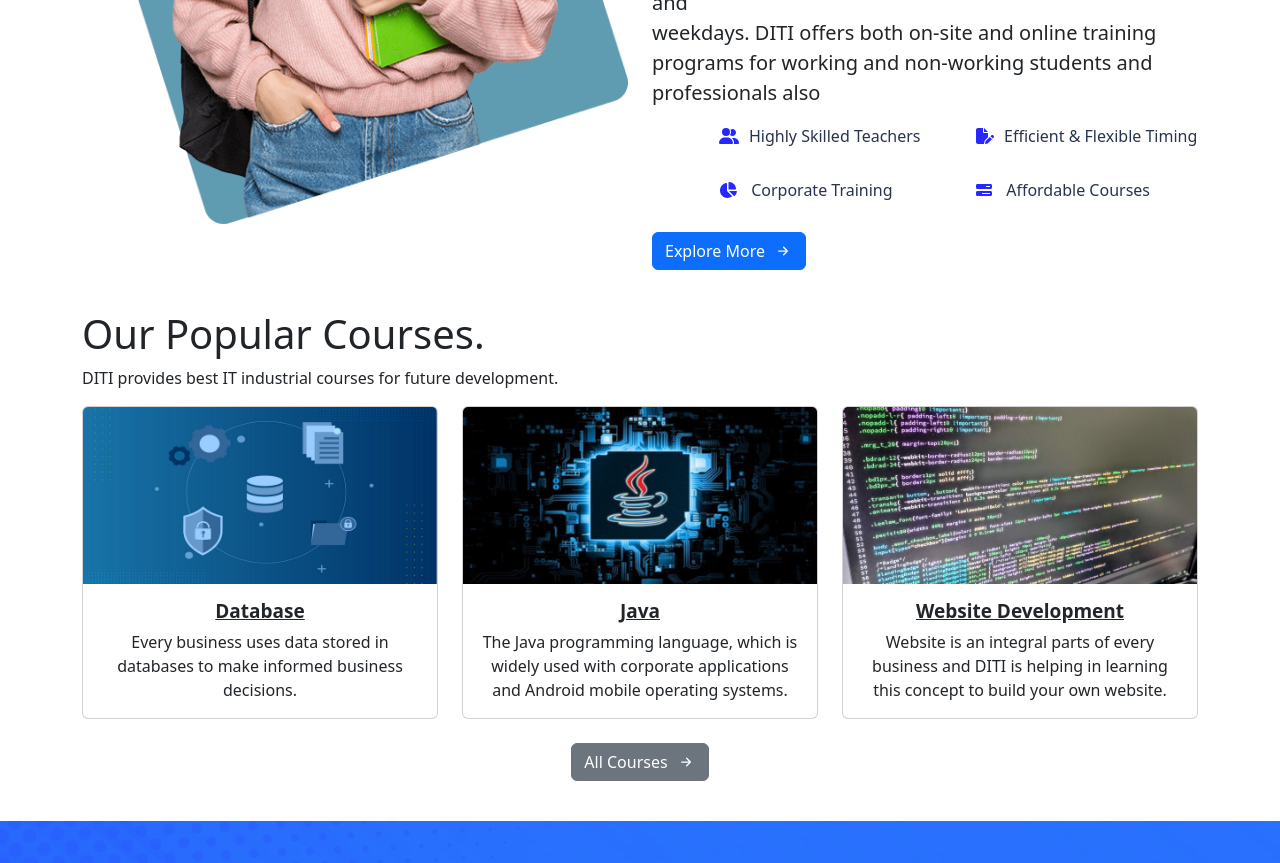
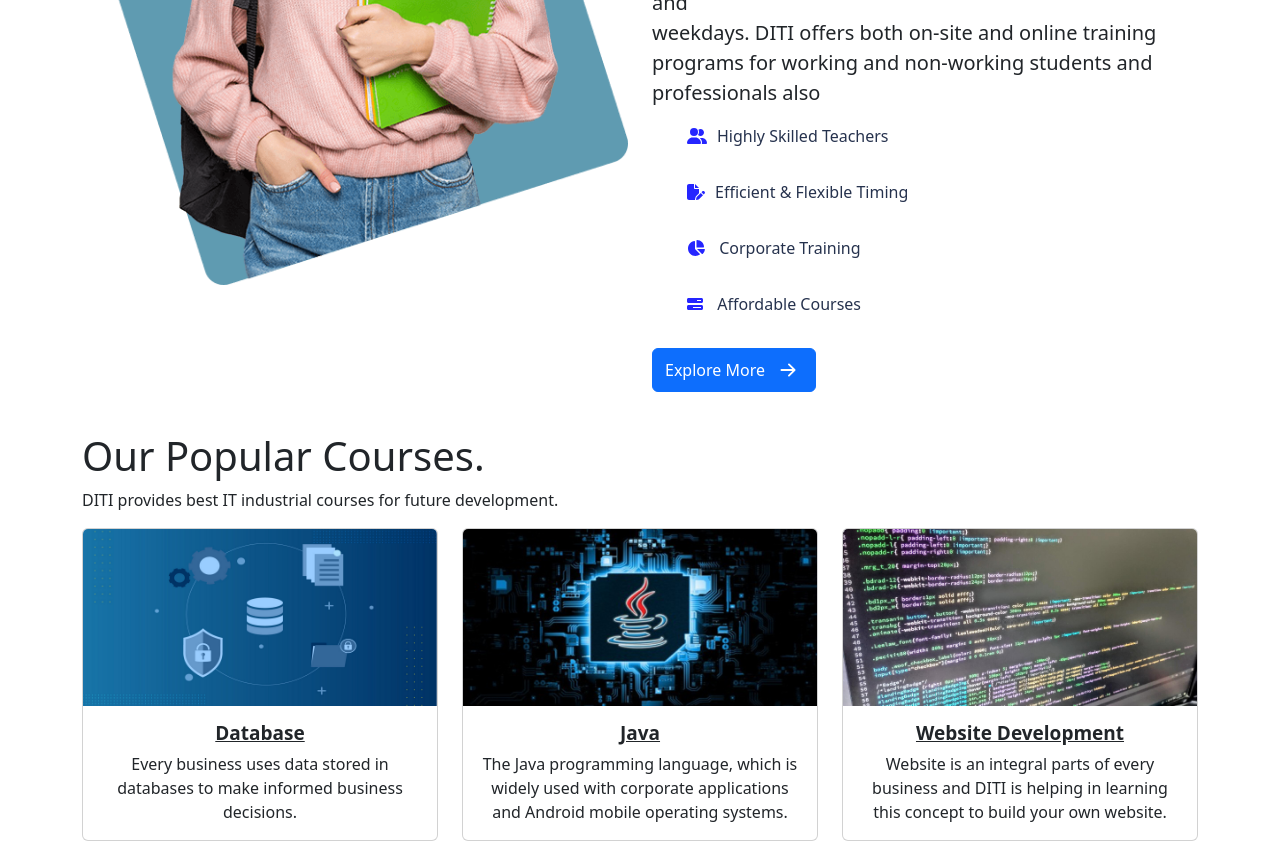
Before and after one commit to tahreeminamdar22/Diti-Instittute, a React (Vite) app in the folder Frontend/my-react-app/: page / in a window 1280 px wide. Shown: the part 1860-2723 px from the top of the page. Built offline with nearby package versions, Linux system fonts and the light colour scheme.

Commit message:
features components styled

```diff
--- a/Frontend/my-react-app/src/App.css
+++ b/Frontend/my-react-app/src/App.css
@@ -118,10 +118,15 @@ body {
 }
 .course-card {
     border-radius: 6px;
-    overflow: hidden;
+    border: 1px solid black;
     box-shadow: 0 4px 8px rgba(0, 0, 0, 0.1);
 ;
 }
+.card-img-top {
+  transition: transform 0.3s ease-out, box-shadow 0.3s ease-out;
+}
+
 .card-img-top:hover {
-  transform: (1.05, 1.05) rotate(2deg);
+  transform: scale(1.05) rotate(2deg);
+  box-shadow: 0 10px 20px rgba(0, 0, 0, 0.2);
 }
--- a/Frontend/my-react-app/src/Components/About.jsx
+++ b/Frontend/my-react-app/src/Components/About.jsx
@@ -37,15 +37,15 @@ function About(){
                             DITI offers both on-site and online training<br />
                             programs for working and non-working students and<br /> professionals also
                         </p>
-                        <div class=" home-about-feature-list mb-10" >
-                            <ul style={{fontSize: '24px', gap: '1rem', listStyleType: "none", opacity: "0.85"}}>
-                                <li><span style={{   marginRight: "10px" }}><FontAwesomeIcon icon={faUserGroup} color="blue" /></span>
+                        <div class=" d-flex align-items-center justify-content-centerflex-wrap home-about-feature-list mb-10" >
+                            <ul className="d-flex flex-wrap list-unstyled justify-content-start align-items-center" style={{fontSize: '24px', gap: '1rem', opacity: "0.85"}}>
+                                <li className="col-12 col-md-6 mb-3 mb-2"><span style={{   marginRight: "10px" }}><FontAwesomeIcon icon={faUserGroup} color="blue" /></span>
                                 Highly Skilled Teachers</li>
-                                <li><span style={{   marginRight: "10px" }}><FontAwesomeIcon icon ={faFilePen}  color="blue" /></span>
+                                <li className="col-12 col-md-6 mb-3 mb-2"><span style={{   marginRight: "10px" }}><FontAwesomeIcon icon ={faFilePen}  color="blue" /></span>
                                 Efficient &amp; Flexible Timing</li>
-                                <li><span style={{   marginRight: "10px" }}><FontAwesomeIcon icon={faChartPie} color="blue" /></span><span> </span>
+                                <li className="col-12 col-md-6 mb-3 mb-2"><span style={{   marginRight: "10px" }}><FontAwesomeIcon icon={faChartPie} color="blue" /></span><span> </span>
                                 Corporate Training</li>
-                                <li><span style={{   marginRight: "10px" }}><FontAwesomeIcon icon={faBarsProgress} color="blue" /></span><span> </span>
+                                <li className="col-12 col-md-6 mb-3 mb-2"><span style={{   marginRight: "10px" }}><FontAwesomeIcon icon={faBarsProgress} color="blue" /></span><span> </span>
                                 Affordable Courses</li>
                             </ul>
                         </div>
@@ -53,7 +53,7 @@ function About(){
 
 <button className="btn btn-primary d-inline-flex align-items-center" type="button">
  <Link to="/aboutUs" className="nav-link">Explore More</Link>
-  <BsArrowRightShort className="ms-2" size={20} aria-hidden="true" />
+  <BsArrowRightShort className="ms-2" size={30} aria-hidden="true" />
 </button>
 
                     </div>
```
